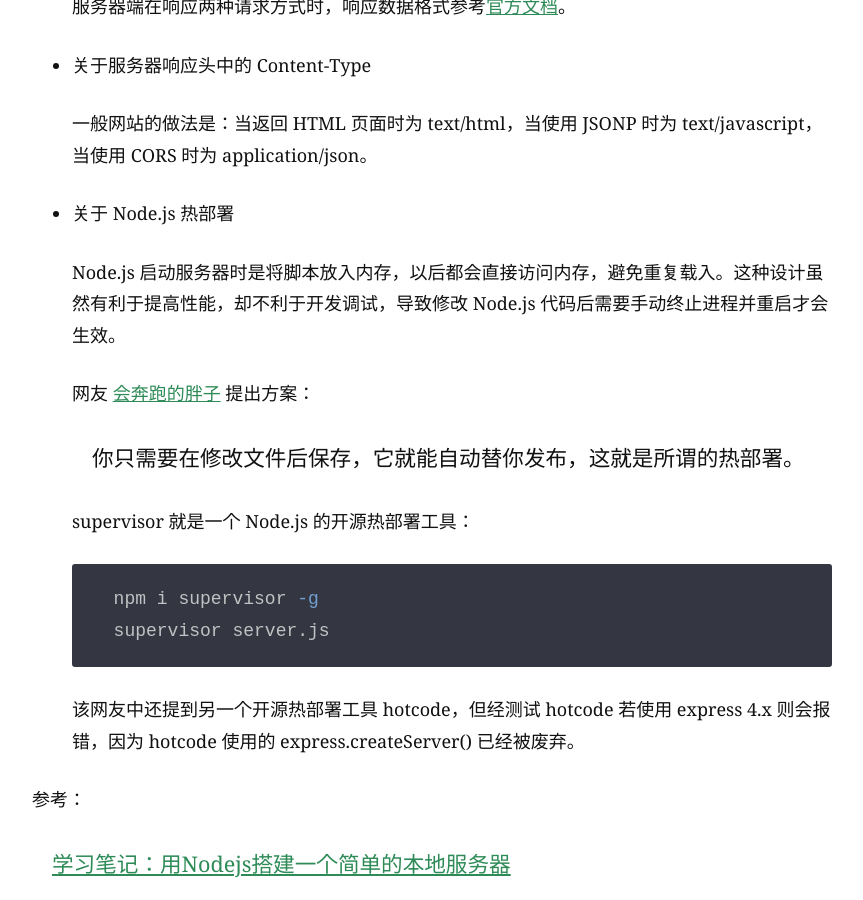
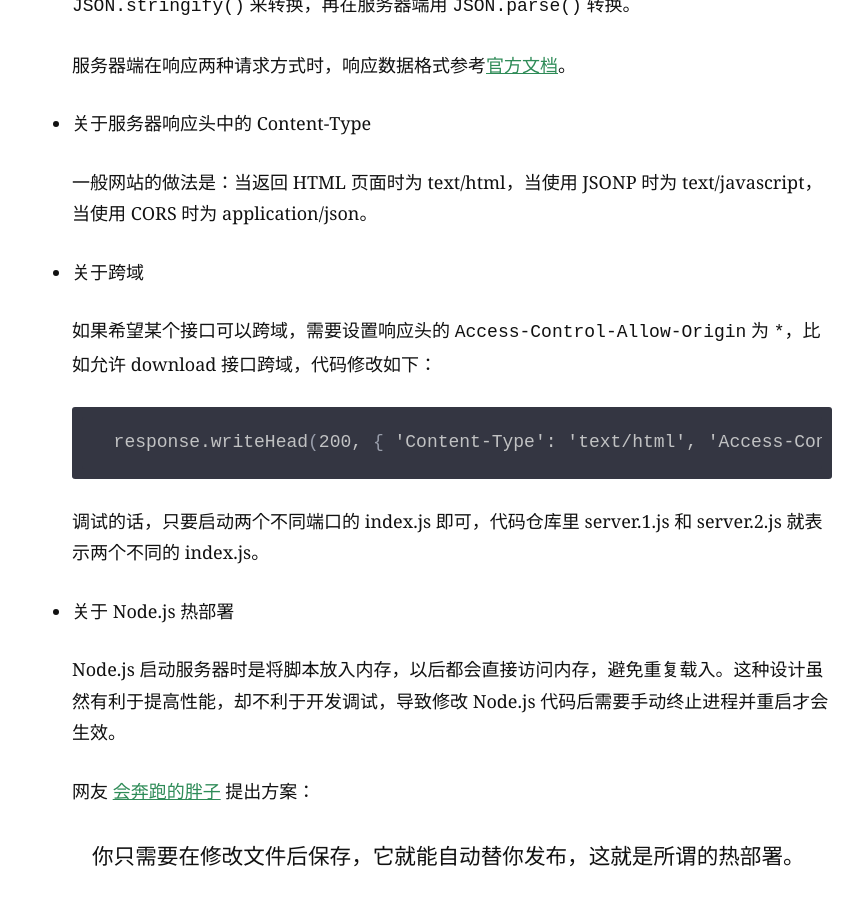
Before and after one commit to gitbxq/blog, a Jekyll site: the page built from _posts/2018-4-20-node-server.md, in a window 1280 px wide and 900 px high, scrolled down 5873 px. Shown: the whole window, without its empty margins (208-1071 px from the left). Built offline with Jekyll 4.4.1, drawn with Linux system fonts in a browser that asks for light colours; comment, search, counter and statistics services are not loaded.

Commit message:
Updated 修改博客：用 Node.js 搭建本地服务器

````diff
--- a/_posts/2018-4-20-node-server.md
+++ b/_posts/2018-4-20-node-server.md
@@ -185,6 +187,16 @@ title: 用 Node.js 搭建本地服务器
 
     一般网站的做法是：当返回 HTML 页面时为 text/html，当使用 JSONP 时为 text/javascript，当使用 CORS 时为 application/json。
 
+- 关于跨域
+
+    如果希望某个接口可以跨域，需要设置响应头的 `Access-Control-Allow-Origin` 为 `*`，比如允许 download 接口跨域，代码修改如下：
+
+    ```shell
+    response.writeHead(200, { 'Content-Type': 'text/html', 'Access-Control-Allow-Origin': '*' });
+    ```
+
+    调试的话，只要启动两个不同端口的 index.js 即可，代码仓库里 server.1.js 和 server.2.js 就表示两个不同的 index.js。
+
 - 关于 Node.js 热部署
 
     Node.js 启动服务器时是将脚本放入内存，以后都会直接访问内存，避免重复载入。这种设计虽然有利于提高性能，却不利于开发调试，导致修改 Node.js 代码后需要手动终止进程并重启才会生效。
````
Also changed, not shown: other parts of _posts/2018-4-20-node-server.md (+2 -0 lines), 1 other file.
